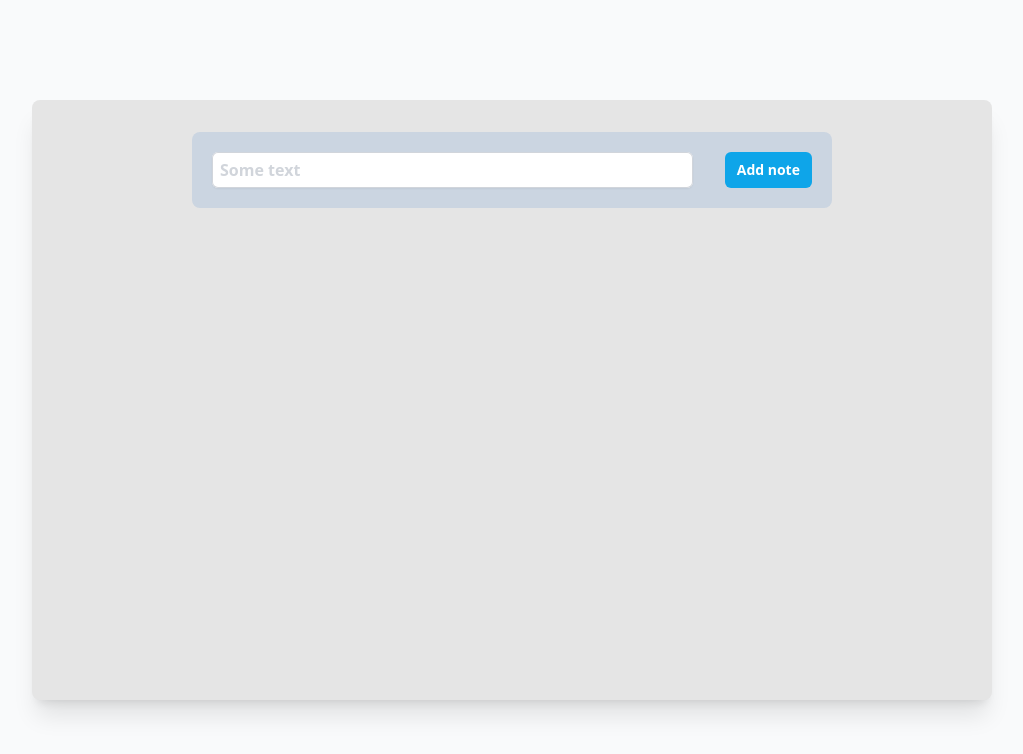
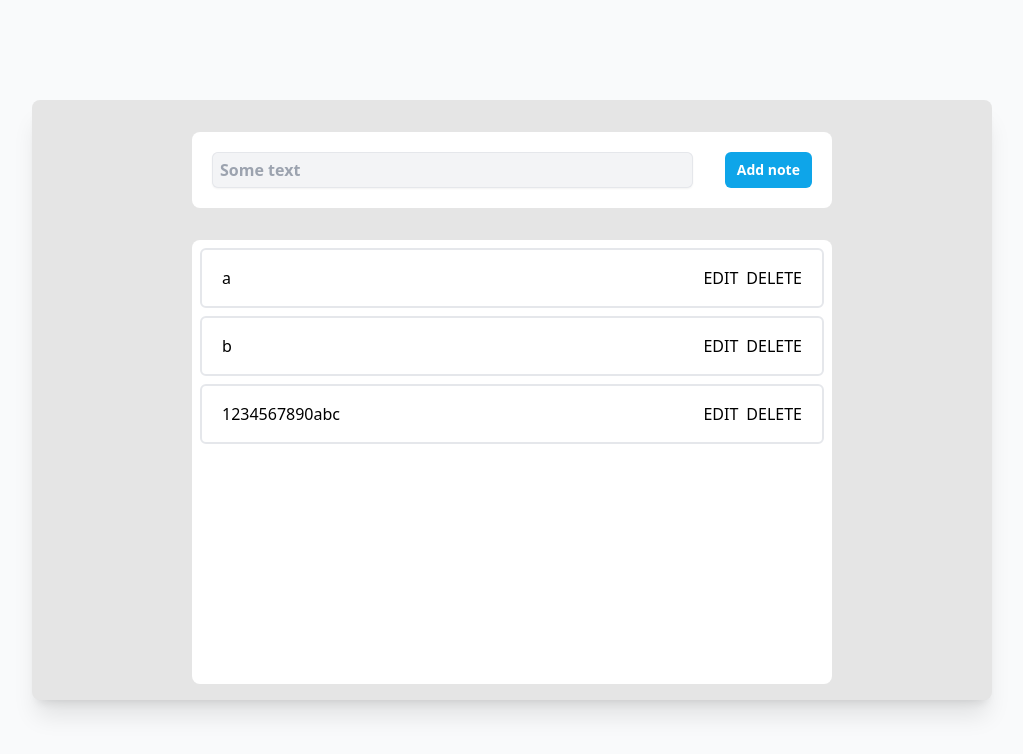
Before and after one commit to ivanshatilov/react-notes-app, a React (Create React App) app: page / in a window 1280 px wide. Shown: the top 754 px of the page, without its empty margins (128-1151 px from the left). Built offline with nearby package versions, Linux system fonts and the light colour scheme.

Commit message:
Added functionality to add notes

```diff
--- a/package.json
+++ b/package.json
@@ -3,6 +3,7 @@
   "version": "0.1.0",
   "private": true,
   "dependencies": {
+    "@reduxjs/toolkit": "^1.9.5",
     "@testing-library/jest-dom": "^5.17.0",
     "@testing-library/react": "^13.4.0",
     "@testing-library/user-event": "^13.5.0",
--- a/src/App.tsx
+++ b/src/App.tsx
@@ -3,12 +3,15 @@ import React from 'react';
 
 import MainPage from './components/MainPage';
 import AddNoteForm from './components/AddNoteInput';
+import NotesBody from './components/NotesBody';
 
 function App() {
+
+
   return (
     <MainPage>
       <AddNoteForm />
-
+      <NotesBody />
     </MainPage>
   );
 }
--- a/src/components/AddNoteInput.tsx
+++ b/src/components/AddNoteInput.tsx
@@ -1,15 +1,20 @@
 import { useState, ChangeEvent } from "react";
 import Button from "./Button";
 import Input from "./Input";
+import { notesSlice } from "../store/reducers/notesSlice";
+import { useAppDispatch } from "../hooks/redux";
 
 interface AddNoteInputProps {
 
 }
 
 const AddNoteForm: React.FC<AddNoteInputProps> = () => {
+    const {addNote} = notesSlice.actions;
+    const dispatch = useAppDispatch()
+
     const addNoteHandler = (event: any) => {
         event.preventDefault();
-        alert(value);
+        dispatch(addNote(value))
         setValue("")
     }
     const [value, setValue] = useState("");
@@ -19,8 +24,8 @@ const AddNoteForm: React.FC<AddNoteInputProps> = () => {
     }
 
     return (
-        <div className="w-full lg:w-2/3 sm:mx-10">
-            <form onSubmit={addNoteHandler} className="sm:my-8 p-5 flex gap-4 sm:gap-8 bg-slate-300 rounded-lg">
+        <div className="w-full sm:w-3/4 lg:w-2/3 sm:mx-10">
+            <form onSubmit={addNoteHandler} className="sm:my-8 p-5 flex gap-4 sm:gap-8 bg-white rounded-lg">
                 <Input placeholder="Some text" value={value} required onChange={updateValue} />
                 <Button type='submit'>Add note</Button>
             </form>
--- a/src/components/Input.tsx
+++ b/src/components/Input.tsx
@@ -22,6 +22,7 @@ const Input: React.FC<InputProps> = ({
         <div className="grow shrink">
                 <input type={type} value={value} onChange={onChange} required={required} placeholder={placeholder} disabled={disabled}
                 className={clsx(`
+                bg-gray-100
                 form-input
                 block
                 w-full
@@ -33,8 +34,8 @@ const Input: React.FC<InputProps> = ({
                 shadow-sm
                 ring-1
                 ring-inset
-                ring-gray-300
-                placeholder:text-gray-300
+                ring-gray-200
+                placeholder:text-gray-400
                 placeholder:font-semibold
                 focus:ring-1
                 focus:ring-inset
--- a/src/components/MainPage.tsx
+++ b/src/components/MainPage.tsx
@@ -5,7 +5,7 @@ interface MainPageProps {
 const MainPage: React.FC<MainPageProps> = ({children}) => {
     return (
         <main className="bg-gray-50 flex items-center justify-center h-full">
-            <div className="bg-neutral-200 shadow-xl w-full h-full sm:h-3/4 sm:w-3/4 sm:rounded-lg flex justify-center">
+            <div className="bg-neutral-200 shadow-xl w-full h-full sm:h-3/4 sm:w-3/4 sm:rounded-lg flex justify-center items-center flex-col">
                 {children}
             </div>
         </main>
--- /dev/null
+++ b/src/components/Note.tsx
@@ -0,0 +1,15 @@
+interface NoteProps {
+    children?:  React.ReactNode | React.ReactElement
+}
+
+const Note: React.FC<NoteProps> = ({children}) => {
+    return (
+        <div className="bg-white border-2 rounded-md border-gray-200 px-5 py-4 m-2 h-auto overflow-clip flex gap-2">
+            <p className="grow">{children}</p>
+            <button>EDIT</button>
+            <button>DELETE</button>
+        </div>
+    )
+}
+
+export default Note;
--- /dev/null
+++ b/src/components/NotesBody.tsx
@@ -0,0 +1,17 @@
+import { useAppSelector } from "../hooks/redux";
+import Note from "./Note";
+
+interface NotesBodyProps {
+    children?:  React.ReactNode | React.ReactElement
+}
+
+const NotesBody: React.FC<NotesBodyProps> = ({children}) => {
+    const {notes} = useAppSelector(state => state.notesReducer)
+    return (
+        <div className="bg-white rounded-lg sm:mb-4 w-full h-full sm:w-3/4 lg:w-2/3 sm:mx-10 overflow-y-auto">
+            {notes.map(item => <Note>{item}</Note>)}
+        </div>
+    )
+}
+
+export default NotesBody;
--- /dev/null
+++ b/src/hooks/redux.ts
@@ -0,0 +1,5 @@
+import { TypedUseSelectorHook, useDispatch, useSelector } from "react-redux";
+import { AppDispatch, RootState } from "../store";
+
+export const useAppDispatch = () => useDispatch<AppDispatch>();
+export const useAppSelector: TypedUseSelectorHook<RootState> = useSelector;
--- a/src/index.tsx
+++ b/src/index.tsx
@@ -3,13 +3,17 @@ import ReactDOM from 'react-dom/client';
 import './index.css';
 import App from './App';
 import reportWebVitals from './reportWebVitals';
+import { Provider } from 'react-redux';
+import { store } from './store';
 
 const root = ReactDOM.createRoot(
   document.getElementById('root') as HTMLElement
 );
 root.render(
   <React.StrictMode>
-    <App />
+    <Provider store={store}>
+      <App />
+    </Provider>
   </React.StrictMode>
 );
 
--- /dev/null
+++ b/src/store/index.ts
@@ -0,0 +1,12 @@
+import { configureStore, combineReducers } from "@reduxjs/toolkit"
+import notesReducer from "./reducers/notesSlice"
+
+
+const rootReducer = combineReducers({ notesReducer })
+
+export const store = configureStore({
+    reducer: rootReducer
+});
+
+export type RootState = ReturnType<typeof store.getState>;
+export type AppDispatch = typeof store.dispatch;
--- /dev/null
+++ b/src/store/notesReducer.ts
@@ -0,0 +1,24 @@
+const ADD_NOTE = "ADD_NOTE";
+
+interface NotesState {
+    notes: string[]
+}
+
+type Action = {
+    type: string,
+    payload: string
+}
+
+const initialState = {
+    notes: []
+}
+
+
+export const notesReducer = (state:NotesState = initialState, action:Action) => {
+    switch(action.type) {
+        case ADD_NOTE : {
+            return {...state, notes: [...state.notes, action.payload]}
+        }
+        default : return state
+    }
+}
--- /dev/null
+++ b/src/store/reducers/notesSlice.ts
@@ -0,0 +1,21 @@
+import {createSlice, PayloadAction} from "@reduxjs/toolkit"
+
+interface NotesState {
+    notes: string[]
+}
+
+const initialState: NotesState = {
+    notes: ['a', 'b', '1234567890abc',]
+}
+
+export const notesSlice = createSlice({
+    name: 'note',
+    initialState,
+    reducers: {
+        addNote(state, action: PayloadAction<string>) {
+            state.notes.push(action.payload);
+        }
+    }
+})
+
+export default notesSlice.reducer
```
Also changed, not shown: 1 other file (tests, documents, lock files or other folders).
